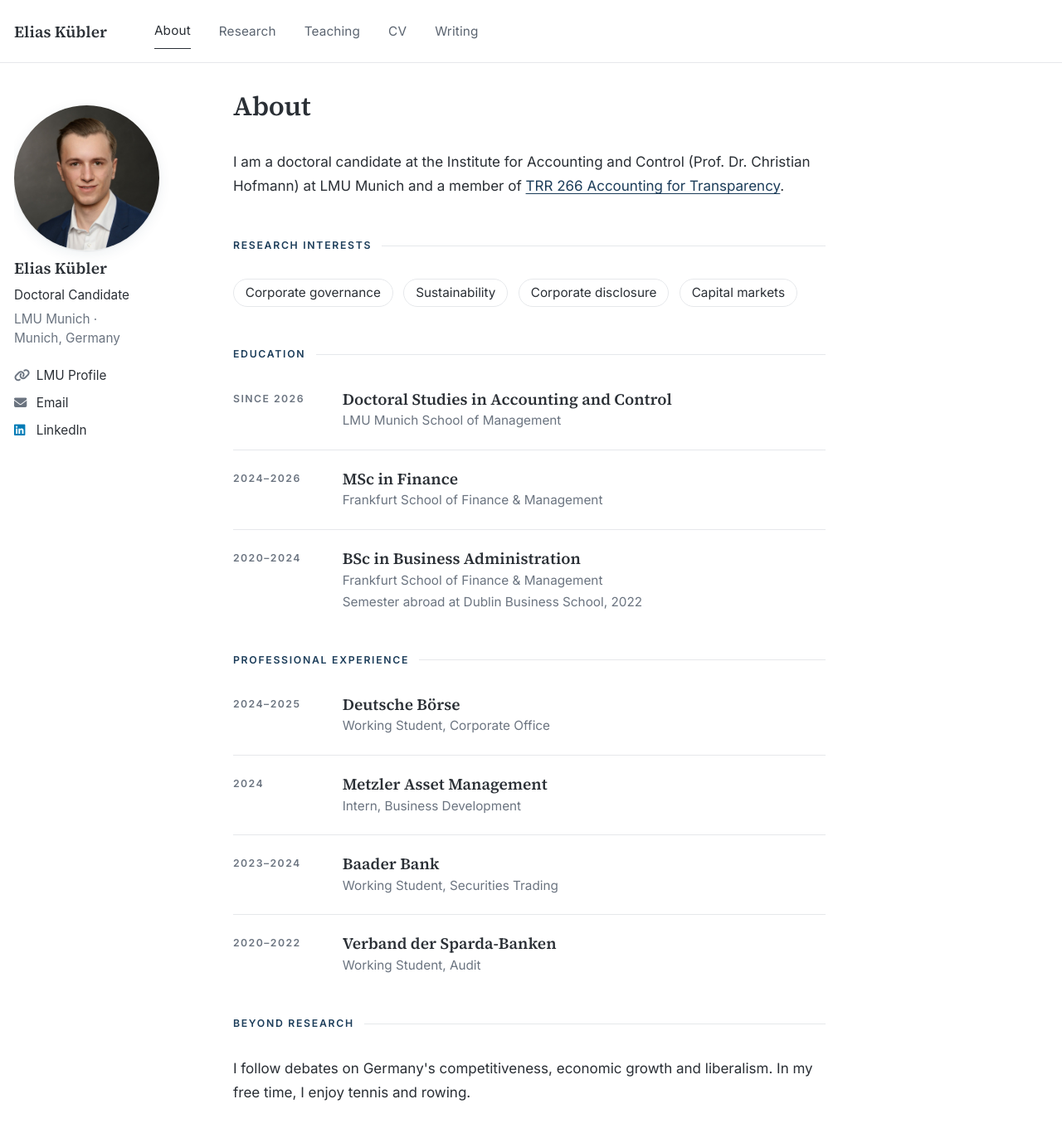
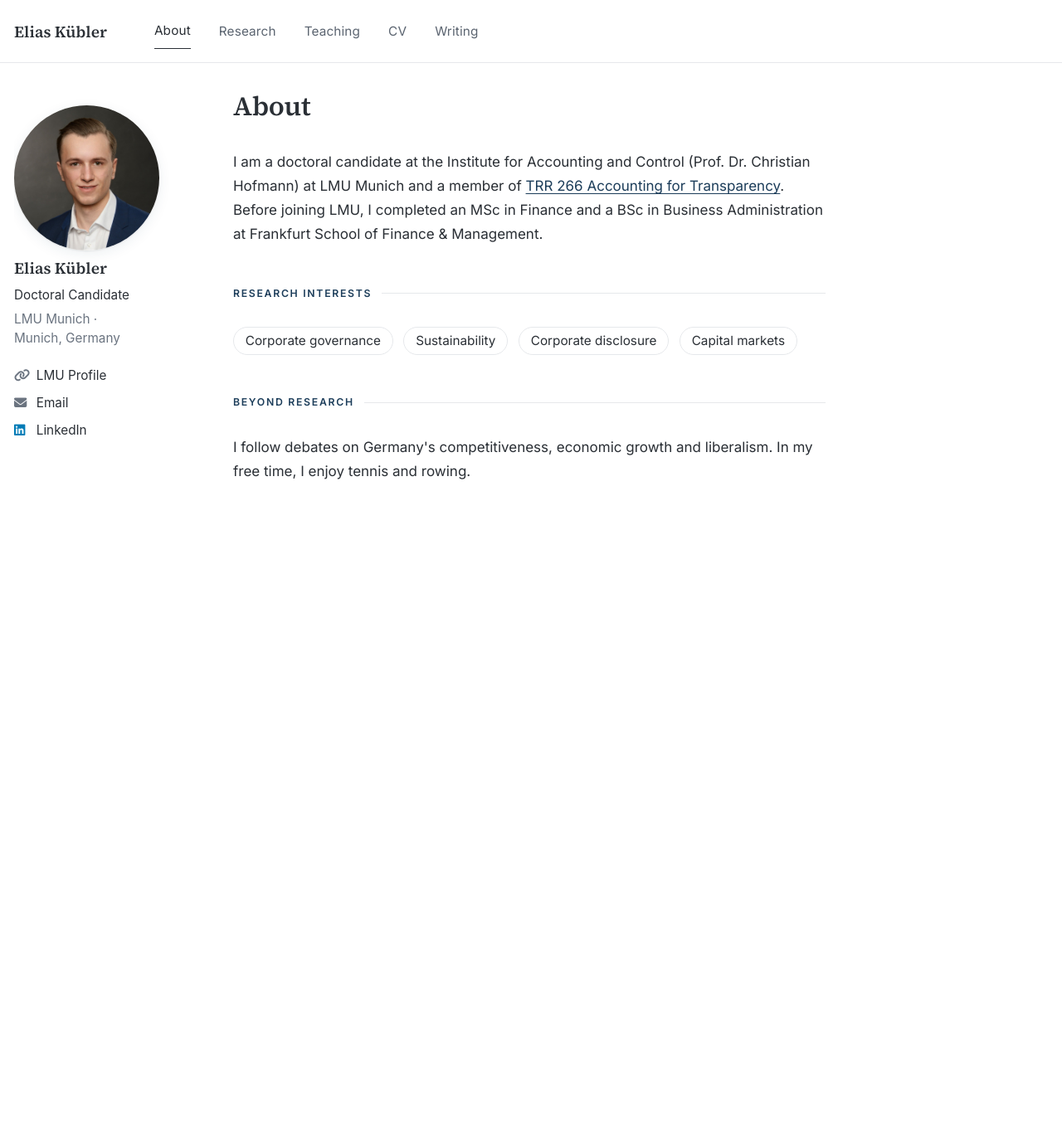
Before and after one commit to a0d4n/elias-academic-site, a Jekyll site: the page built from index.html, in a window 1280 px wide and 1400 px high. Shown: the top 1366 px of the window at 83% size. Built offline with Jekyll 4.4.1, drawn with Linux system fonts in a browser that asks for light colours; a script bundle is joined from its source files by our own code; a style sheet for code colours, icons or effects is not loaded.

Commit message:
About: drop Education and Experience sections (covered by the CV)
Education kept as one sentence in the opening paragraph.

Co-Authored-By: Claude Opus 5.5 <noreply@anthropic.com>
Claude-Session: https://claude.ai/code/session_0113PgPaG2wmMCkbVHhics4v

```diff
--- a/_data/profile.yml
+++ b/_data/profile.yml
@@ -10,33 +10,5 @@ research_interests:
   - Corporate disclosure
   - Capital markets
 
-# Fields: years, degree, institution, note (optional)
-education:
-  - years: "Since 2026"
-    degree: "Doctoral Studies in Accounting and Control"
-    institution: "LMU Munich School of Management"
-  - years: "2024–2026"
-    degree: "MSc in Finance"
-    institution: "Frankfurt School of Finance & Management"
-  - years: "2020–2024"
-    degree: "BSc in Business Administration"
-    institution: "Frankfurt School of Finance & Management"
-    note: "Semester abroad at Dublin Business School, 2022"
-
-# Fields: years, role, organisation
-experience:
-  - years: "2024–2025"
-    role: "Working Student, Corporate Office"
-    organisation: "Deutsche Börse"
-  - years: "2024"
-    role: "Intern, Business Development"
-    organisation: "Metzler Asset Management"
-  - years: "2023–2024"
-    role: "Working Student, Securities Trading"
-    organisation: "Baader Bank"
-  - years: "2020–2022"
-    role: "Working Student, Audit"
-    organisation: "Verband der Sparda-Banken"
-
 # One short paragraph shown under "Beyond Research"
 beyond_research: "I follow debates on Germany's competitiveness, economic growth and liberalism. In my free time, I enjoy tennis and rowing."
--- a/index.html
+++ b/index.html
@@ -5,11 +5,11 @@ permalink: /
 author_profile: true
 ---
 {% comment %}
-  The opening paragraph is below. Everything else on this page
-  (interests, education, experience) is edited in _data/profile.yml.
+  The opening paragraph is below. Research interests and the
+  "Beyond Research" line are edited in _data/profile.yml.
 {% endcomment %}
 {% assign pr = site.data.profile %}
-<p class="page__intro">I am a doctoral candidate at the Institute for Accounting and Control (Prof. Dr. Christian Hofmann) at LMU Munich and a member of <a href="https://www.accounting-for-transparency.de/">TRR 266 Accounting for Transparency</a>.</p>
+<p class="page__intro">I am a doctoral candidate at the Institute for Accounting and Control (Prof. Dr. Christian Hofmann) at LMU Munich and a member of <a href="https://www.accounting-for-transparency.de/">TRR 266 Accounting for Transparency</a>. Before joining LMU, I completed an MSc in Finance and a BSc in Business Administration at Frankfurt School of Finance &amp; Management.</p>
 
 {% if pr.research_interests.size > 0 %}
 <section>
@@ -20,41 +20,6 @@ author_profile: true
 </section>
 {% endif %}
 
-{% if pr.education.size > 0 %}
-<section>
-<h2 class="section-label">Education</h2>
-<ul class="dated-list">
-{% for ed in pr.education %}
-  <li class="dated-list__item">
-    <span class="dated-list__date">{{ ed.years }}</span>
-    <div class="dated-list__main">
-      <p class="dated-list__title">{{ ed.degree }}</p>
-      <p class="dated-list__sub">{{ ed.institution }}</p>
-      {% if ed.note %}<p class="dated-list__sub">{{ ed.note }}</p>{% endif %}
-    </div>
-  </li>
-{% endfor %}
-</ul>
-</section>
-{% endif %}
-
-{% if pr.experience.size > 0 %}
-<section>
-<h2 class="section-label">Professional Experience</h2>
-<ul class="dated-list">
-{% for x in pr.experience %}
-  <li class="dated-list__item">
-    <span class="dated-list__date">{{ x.years }}</span>
-    <div class="dated-list__main">
-      <p class="dated-list__title">{{ x.organisation }}</p>
-      <p class="dated-list__sub">{{ x.role }}</p>
-    </div>
-  </li>
-{% endfor %}
-</ul>
-</section>
-{% endif %}
-
 {% if pr.beyond_research %}
 <section>
 <h2 class="section-label">Beyond Research</h2>
```
Also changed, not shown: README.md.
